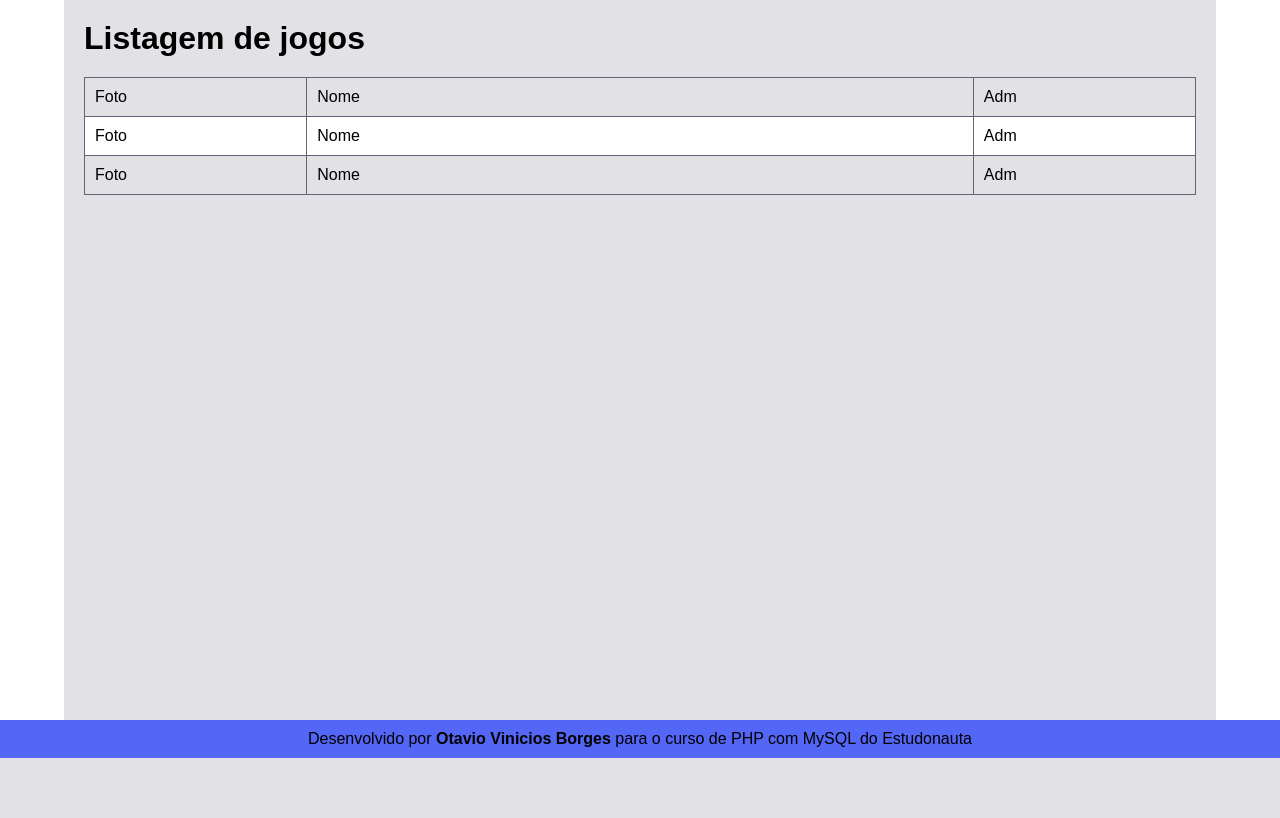
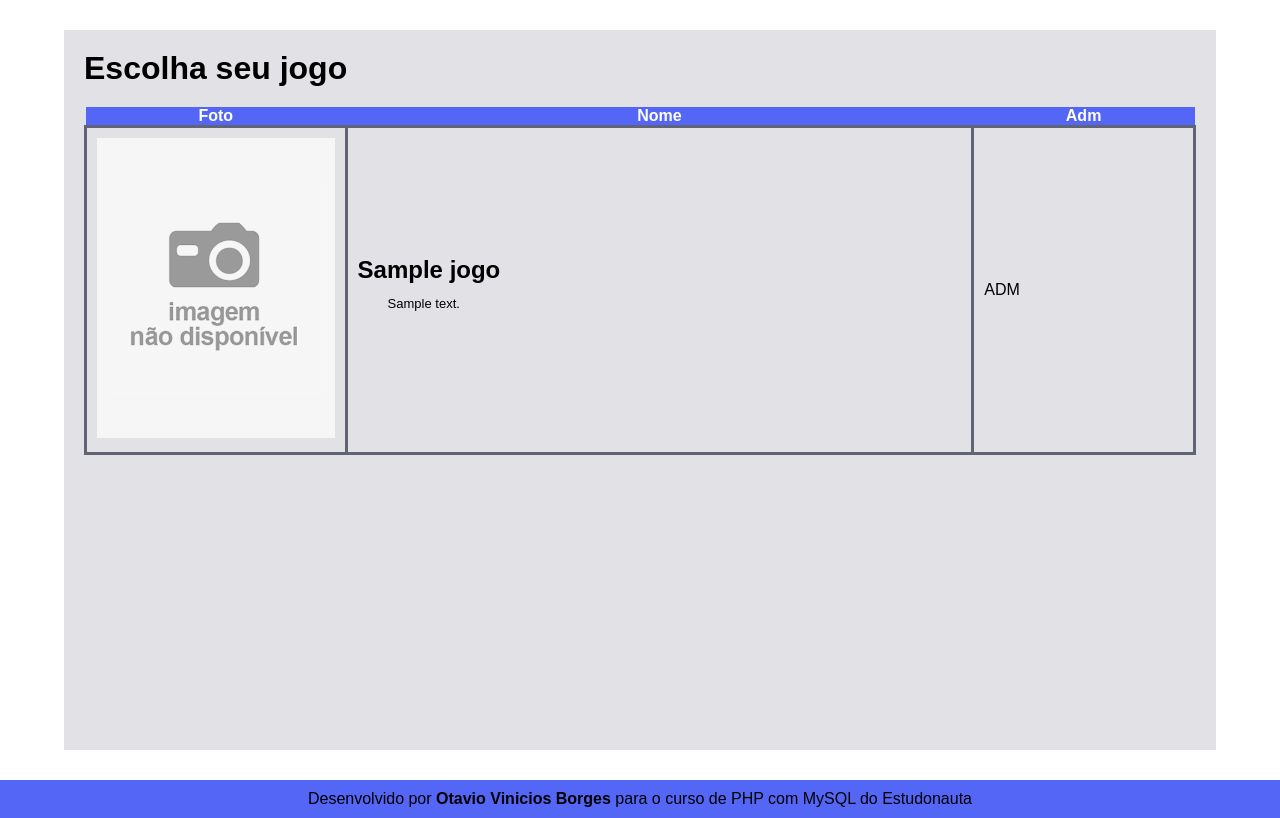
Before and after one commit to otavioborges1991/PHP-MySQL, a PHP site: page / in a window 1280 px wide. Shown: the part 57-875 px from the top of the page. Before the commit the page ends 815 px from the top, so only its background shows below. Run offline with PHP 8.4, Linux system fonts and the light colour scheme; tables that the repository leaves empty hold one stand-in row (values such as "Sample post").

Commit message:
Tabela agora busca conteúdo do banco de dados e exibe imagens de capa dos jogos, com tratamento para imagens indisponíveis.
Titulo da página alterado para "Jogos".

Função thumb() movida para includes/funcoes.php.
Estilos CSS ajustados para melhor apresentação
das imagens na tabela.

```diff
--- /dev/null
+++ b/includes/banco.php
@@ -0,0 +1,12 @@
+<?php
+
+$host = "localhost";
+$usuario = "root";
+$senha = "";
+$nomeDoBanco = "bd_games";
+
+$banco = new mysqli($host, $usuario, $senha, $nomeDoBanco);
+if ($banco->connect_errno) {
+    echo "Falha ao conectar ao banco de dados: (" . $banco->connect_errno . ")";
+    die();
+}
--- /dev/null
+++ b/includes/funcoes.php
@@ -0,0 +1,10 @@
+<?php
+
+function thumb($arquivo) {
+    $caminho = "fotos/$arquivo";
+    if (is_null($arquivo) || !file_exists($caminho)) {
+        return "fotos/indisponivel.png";
+    } else {
+        return $caminho;
+    }
+}
--- a/index.html
+++ /dev/null
@@ -1,37 +0,0 @@
-<!DOCTYPE html>
-<html lang="pt-br">
-<head>
-    <meta charset="UTF-8">
-    <meta name="viewport" content="width=device-width, initial-scale=1.0">
-    <title>Jogos</title>
-    <link rel="stylesheet" href="../style/style.css">
-</head>
-<body>
-    <header>
-        <h1>Jogos</h1>
-    </header>
-    <main>
-        <h1>Listagem de jogos</h1>
-        <table>
-            <tr>
-                <td>Foto</td>
-                <td>Nome</td>
-                <td>Adm</td>
-            </tr>
-            <tr>
-                <td>Foto</td>
-                <td>Nome</td>
-                <td>Adm</td>
-            </tr>
-            <tr>
-                <td>Foto</td>
-                <td>Nome</td>
-                <td>Adm</td>
-            </tr>
-        </table>
-    </main>
-    <footer>
-        <p>Desenvolvido por <strong>Otavio Vinicios Borges</strong> para o curso de PHP com MySQL do Estudonauta</p>
-    </footer>
-</body>
-</html>
--- /dev/null
+++ b/index.php
@@ -0,0 +1,50 @@
+<!DOCTYPE html>
+<html lang="pt-br">
+<head>
+    <meta charset="UTF-8">
+    <meta name="viewport" content="width=device-width, initial-scale=1.0">
+    <title>Jogos</title>
+    <link rel="stylesheet" href="style/style.css">
+</head>
+<body>
+    <?php
+    require_once "includes/banco.php";
+    require_once "includes/funcoes.php";
+    ?>
+    <header>
+        <h1>Jogos</h1>
+    </header>
+    <main>
+        <h1>Escolha seu jogo</h1>
+        <table>
+            <thead>
+                <th>Foto</th>
+                <th>Nome</th>
+                <th>Adm</th>
+            </thead>
+            <?php
+            $busca = $banco->query("SELECT * FROM jogos ORDER BY nome");
+            if (!$busca) {
+                echo "Falha na consulta";
+            } else {
+                if ($busca->num_rows == 0) {
+                    echo "<td><td>Nenhum Jogo cadastrado, ou erro na busca.</td></tr>";
+                } else {
+                    while ($reg=$busca->fetch_object()) {
+                        $thumbnail = thumb($reg->capa);
+                        echo "<tr>";
+                        echo "<td><img src='{$thumbnail}' alt='{$reg->nome}'></td>";
+                        echo "<td><h2>$reg->nome</h2><div class='scroll'><p>$reg->descricao</p></div></td>";
+                        echo "<td>ADM</td>";
+                    }
+                }
+            }
+            ?>
+        </table>
+    </main>
+    <footer>
+        <p>Desenvolvido por <strong>Otavio Vinicios Borges</strong> para o curso de PHP com MySQL do Estudonauta</p>
+    </footer>
+    <?php $banco->close(); ?>
+</body>
+</html>
--- a/style/style.css
+++ b/style/style.css
@@ -33,6 +33,7 @@ header {
     color: var(--cor-texto-claro);
     padding: 10px 20px;
     text-align: center;
+    margin-bottom: 30px;
 }
 main {
     background-color: var(--cor-fundo-claro);
@@ -50,6 +51,7 @@ footer {
     padding: 10px 20px;
     bottom: 0;
     width: 100%;
+    margin-top: 30px;
 }
 section {
     background-color: var(--cor-fundo-claro);
@@ -62,3 +64,12 @@ section {
 div.margin {
     margin: 20px;
 }
+
+div.border {
+    border: 1px solid var(--cor-primaria-escuro);
+    border-radius: 8px;
+    box-shadow: 0 2px 4px rgba(0, 0, 0, 0.1);
+    padding: 10px;
+    background-color: var(--cor-fundo-claro);
+    margin: 10px;
+}
--- a/style/table.css
+++ b/style/table.css
@@ -8,16 +8,14 @@ table {
     margin-top: 20px;
 }
 
-
-
-table th {
+thead {
     background-color: var(--cor-primaria-claro);
     color: var(--cor-texto-escuro);
 }
 
 /* Estilos para td colunas da tabela */
 table td {
-    border: 1px solid var(--cor-primaria-escuro);
+    border: 3px solid var(--cor-primaria-escuro);
     padding: 10px;
     text-align: left;
 }
@@ -25,8 +23,13 @@ table td:nth-child(1), table td:nth-child(3) {
     width: 20%;
 }
 
-table tr:nth-child(2) {
+table tr:nth-child(even) {
     background-color: white;
+}
+
+td img {
+    height: 300px;
+    width: auto;
 }
 
 
@@ -37,3 +40,17 @@ table tr:hover {
     color: var(--cor-texto-escuro);
     transition: background-color 0.3s ease;
 }
+
+div.scroll {
+    max-height: 250px;
+    width: fit-content;
+    overflow-x: auto;
+    margin: 5px;
+    padding: 5px;
+}
+
+td div.scroll p {
+    text-indent: 20px;
+    line-height: 1.5;
+    font-size: small;
+}
```
Also changed, not shown: includes/teste.php (added, +35 -0 lines).
